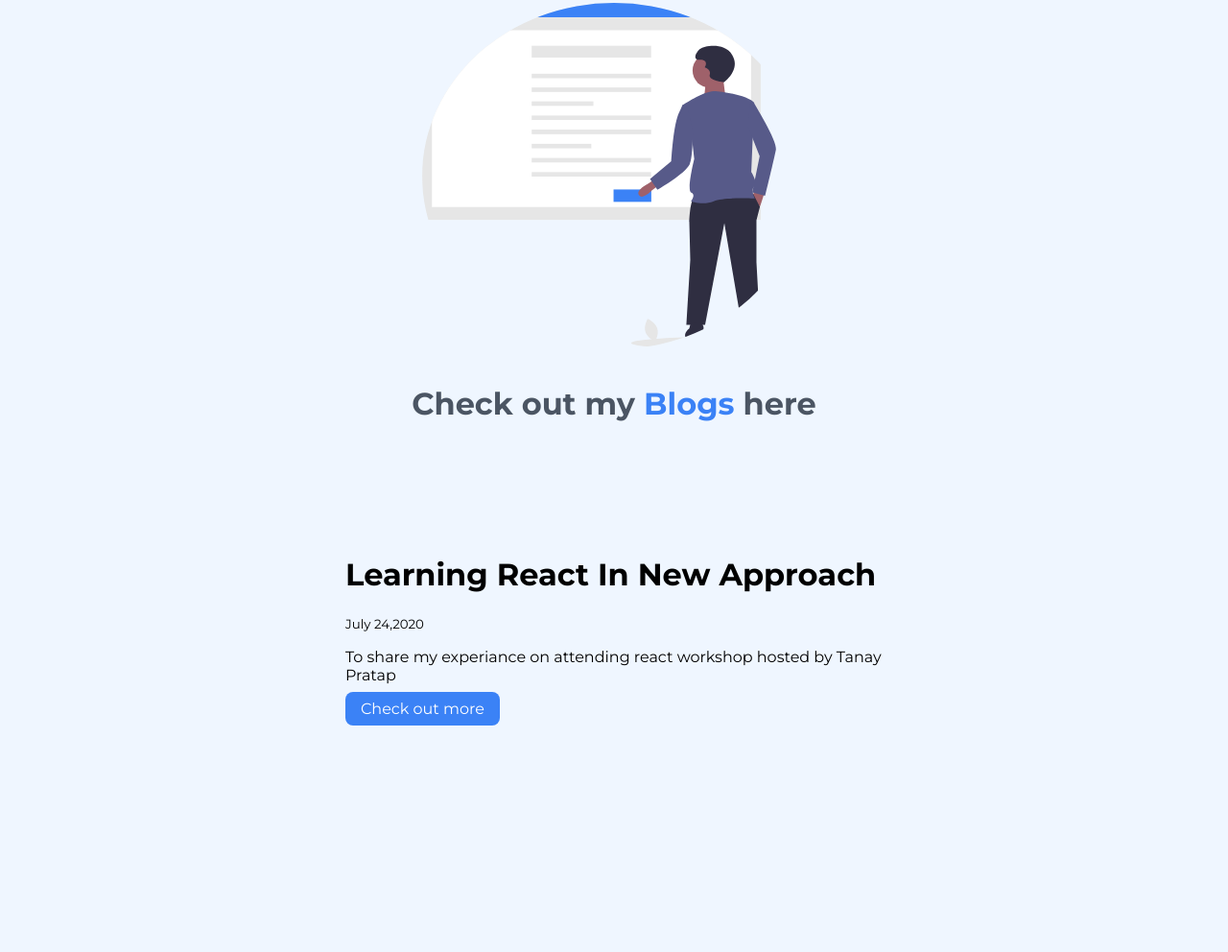
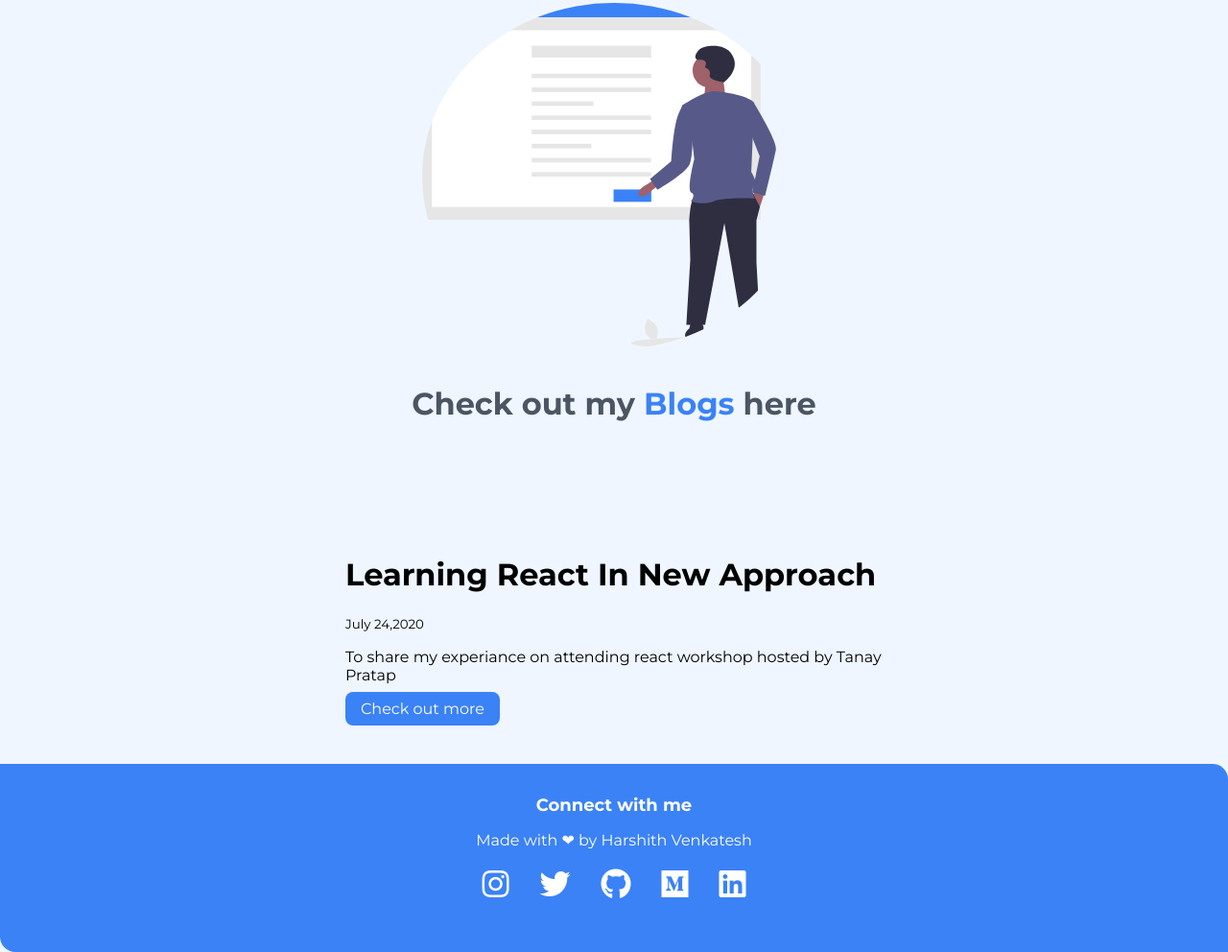
Before and after one commit to Harshi7016/neogcamp-portfolio, a plain HTML site: page blogs.html in a window 1280 px wide. Shown: the part 181-1173 px from the top of the page at 96% size. Before the commit the page ends 977 px from the top, so only its background shows below. Drawn offline with Linux system fonts and the light colour scheme.

Commit message:
refactor: addition of footers to all pages

```diff
--- a/blogs.html
+++ b/blogs.html
@@ -5,6 +5,10 @@
     <meta name="viewport" content="width=device-width, initial-scale=1.0">
     <title>Blogs</title>
     <link rel="stylesheet" href="/styles.css" />
+    <link
+    rel="stylesheet"
+    href="https://use.fontawesome.com/releases/v5.0.8/css/all.css"
+  />
 </head>
 <body>
     <nav class="navigation container">
@@ -35,5 +39,48 @@
         </li>
 
     </ol>
+    <footer class="footer">
+        <div class="footer-header">
+            Connect with me
+        </div>
+
+        Made with ❤ by Harshith Venkatesh
+        <div class="sm-footer">
+          <a
+            href="https://www.instagram.com/harshith_bing/"
+            rel="noreferrer"
+            target="_blank"
+          >
+            <i class="fab fa-instagram"></i>
+          </a>
+          <a
+            href="https://twitter.com/Harshith_V007"
+            rel="noreferrer"
+            target="_blank"
+          >
+            <i class="fab fa-twitter"></i>
+          </a>
+          <a href="https://github.com/harshi7016">
+            <i class="fab fa-github"></i>
+          </a>
+
+          <a
+            href="https://medium.com/@harshithvenkatesh"
+            rel="noreferrer"
+            target="_blank"
+          >
+            <i class="fab fa-medium"></i>
+          </a>
+
+          <a
+            href="https://www.linkedin.com/in/harshithv7016/"
+            rel="noreferrer"
+            target="_blank"
+          >
+            <i class="fab fa-linkedin"></i>
+          </a>
+        </div>
+
+    </footer>
 </body>
 </html>
```
Also changed, not shown: projects.html (+47 -0 lines).
